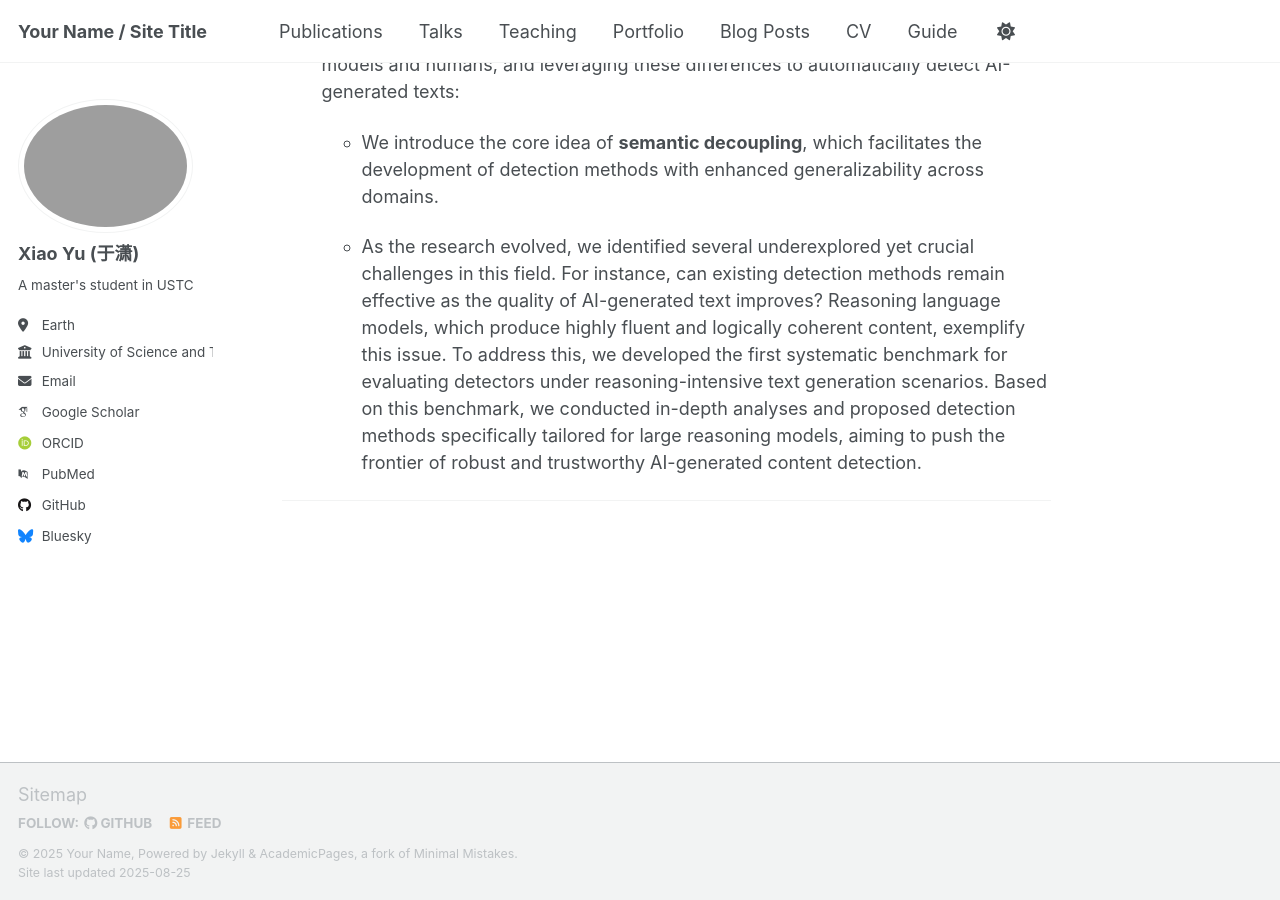
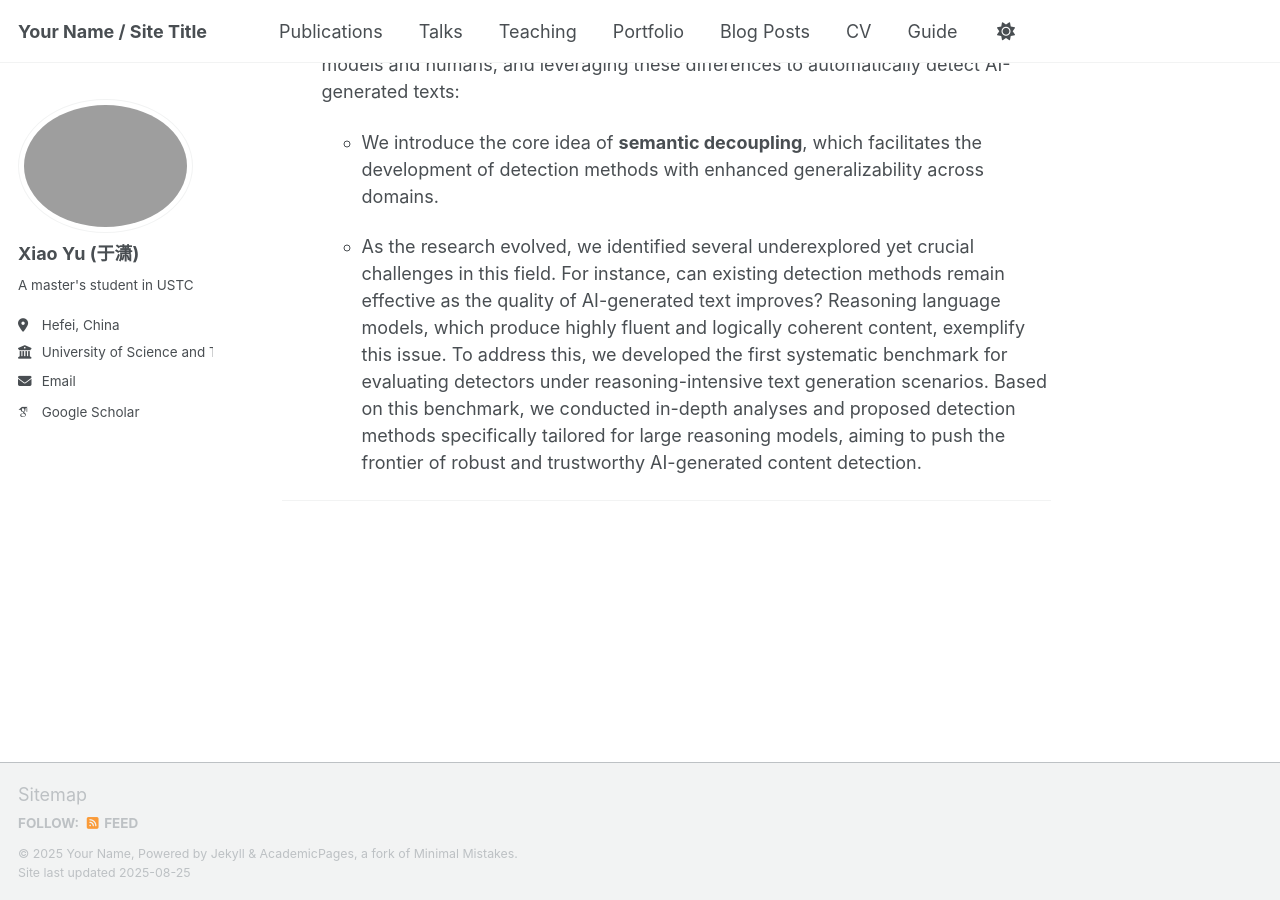
Before and after one commit to happy-Moer/yuxiao.github.io, a Jekyll site: the page built from _pages/about.md, in a window 1280 px wide and 900 px high, scrolled down 836 px. Built offline with Jekyll 4.4.1, drawn with Linux system fonts in a browser that asks for light colours; some web fonts are replaced; a script that is not in the unit is left out.

Commit message:
Update _config.yml

```diff
--- a/_config.yml
+++ b/_config.yml
@@ -26,7 +26,7 @@ author:
   name             : "Xiao Yu (于潇)"
   pronouns         : # example: "she/her"
   bio              : "A master's student in USTC"
-  location         : "Earth"
+  location         : "Hefei, China"
   employer         : "University of Science and Technology of China"
   uri              : # URL
   email            : "yuxiao1217@mail.ustc.edu.cn"
@@ -37,9 +37,9 @@ author:
   googlescholar    : "https://scholar.google.com/citations?user=7yFTGKIAAAAJ&hl=zh-CN"
   inspire-hep      : # URL
   impactstory      : # URL
-  orcid            : "http://orcid.org/yourorcidurl"
+  # orcid            : "http://orcid.org/yourorcidurl"
   semantic         : # URL
-  pubmed           : "https://www.ncbi.nlm.nih.gov/pubmed/?term=john+snow"
+  # pubmed           : "https://www.ncbi.nlm.nih.gov/pubmed/?term=john+snow"
   researchgate     : # URL
   scopus           : # URL
 
@@ -47,13 +47,13 @@ author:
   bitbucket        : # Username - Update with your username on the site
   codepen          : # Username
   dribbble         : # Username
-  github           : "academicpages"
+  # github           : "academicpages"
   kaggle           : # Username
   stackoverflow    : # User number or user number and name (i.e., use "1" or "1/jeff-atwood")
 
   # Social media
   artstation       : # Username
-  bluesky          : "bsky.app" # Replace this with you Bluesky username
+  # bluesky          : "bsky.app" # Replace this with you Bluesky username
   facebook         : # Username
   flickr           : # Username
   foursquare       : # Username
```
